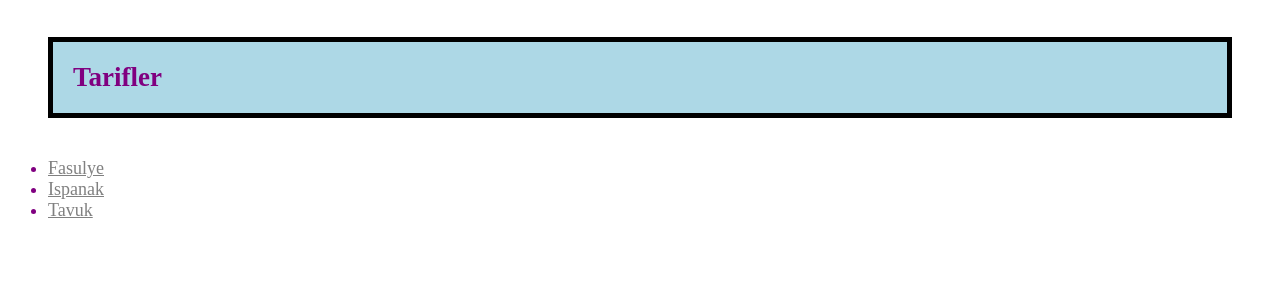
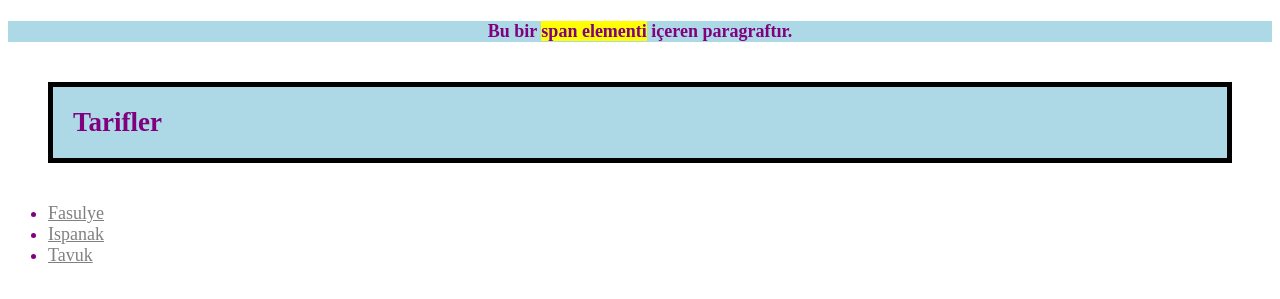
Before and after one commit to smugliankas/odin-recipes, a plain HTML site: page index.html in a window 1280 px wide. Shown: the part 69-368 px from the top of the page. Drawn offline with Linux system fonts and the light colour scheme.

Commit message:
Add block and inline examples with div and span

```diff
--- a/index.html
+++ b/index.html
@@ -8,6 +8,7 @@
 </head>
 <body>
     <h1 id="site-baslik" class="baslik">Odin Recipes</h1>
+    <p>Bu bir <span>span elementi</span> içeren paragraftır.</p>
     <h2>Tarifler</h2>
     <ul>
         <li><a href="recipes/fasulye.html">Fasulye</a></li>
--- a/styles.css
+++ b/styles.css
@@ -28,3 +28,9 @@ h2 {
     border: 5px solid black;
     margin: 40px;
 }
+p { background-color: lightblue; }
+strong { background-color: yellow; }
+
+span{
+    background-color: yellow;
+}
```
